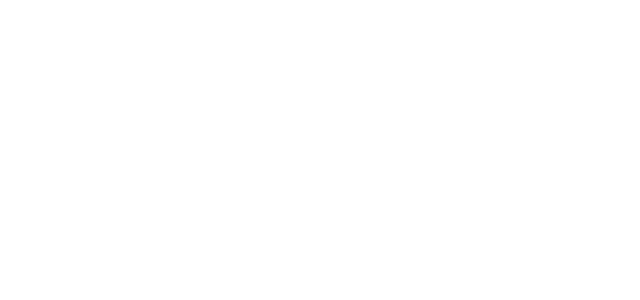
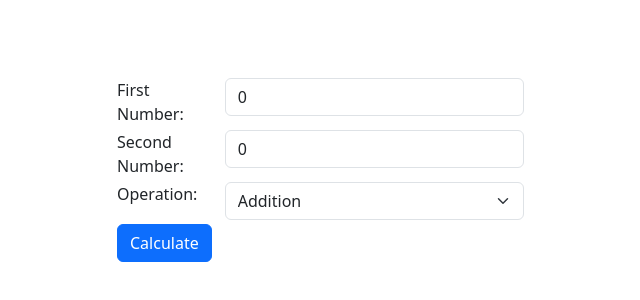
Before and after one commit to Yam532004/StringBoot-Activity, a Vue app: page /calculator in a window 1280 px wide. Before the commit this address had no page. Shown: the part 230-530 px from the top of the page, without its empty margins (535-1175 px from the left). Built offline with nearby package versions, Linux system fonts and the light colour scheme.

Commit message:
calculator/front-end

```diff
--- a/src/router/index.js
+++ b/src/router/index.js
@@ -20,6 +20,11 @@
       component: () => import('../views/SearchDictionary.vue'),
     },
     {
+      path: '/calculator',
+      name: 'calculator',
+      component: () => import('../views/CalculatorView.vue'),
+    },
+    {
       path: '/about',
       name: 'about',
       // route level code-splitting
--- /dev/null
+++ b/src/views/CalculatorView.vue
@@ -0,0 +1,120 @@
+<template>
+  <b-container fluid>
+    <b-row class="my-1">
+      <b-col sm="3">
+        <label for="firstNumber">First Number:</label>
+      </b-col>
+      <b-col sm="9">
+        <b-form-input
+          id="firstNumber"
+          v-model="firstNumber"
+          type="number"
+          placeholder="Enter the first number"
+        ></b-form-input>
+      </b-col>
+    </b-row>
+
+    <b-row class="my-1">
+      <b-col sm="3">
+        <label for="secondNumber">Second Number:</label>
+      </b-col>
+      <b-col sm="9">
+        <b-form-input
+          id="secondNumber"
+          v-model="secondNumber"
+          type="number"
+          placeholder="Enter the second number"
+        ></b-form-input>
+      </b-col>
+    </b-row>
+
+    <b-row class="my-1">
+      <b-col sm="3">
+        <label for="operation">Operation:</label>
+      </b-col>
+      <b-col sm="9">
+        <b-form-select
+          v-model="operation"
+          :options="operationOptions"
+          id="operation"
+        ></b-form-select>
+      </b-col>
+    </b-row>
+
+    <b-row class="my-1">
+      <b-col sm="12">
+        <b-button @click="calculate" variant="primary">Calculate</b-button>
+      </b-col>
+    </b-row>
+
+    <b-row class="my-1" v-if="result !== null">
+      <b-col sm="12">
+        <h4>Result: {{ result }}</h4>
+      </b-col>
+    </b-row>
+  </b-container>
+</template>
+
+<script>
+import { defineComponent, ref } from 'vue';
+import { BFormInput, BFormSelect, BButton, BContainer, BRow, BCol } from 'bootstrap-vue-3';
+import axios from 'axios'; // Import axios để gọi API
+
+export default defineComponent({
+  components: {
+    BFormInput,
+    BFormSelect,
+    BButton,
+    BContainer,
+    BRow,
+    BCol,
+  },
+  setup() {
+    const firstNumber = ref(0);
+    const secondNumber = ref(0);
+    const operation = ref('+');
+    const result = ref(null);
+
+    const operationOptions = [
+      { value: '+', text: 'Addition' },
+      { value: '-', text: 'Subtraction' },
+      { value: '*', text: 'Multiplication' },
+      { value: '/', text: 'Division' },
+    ];
+
+    const calculate = async () => {
+      if (isNaN(firstNumber.value) || isNaN(secondNumber.value)) {
+        alert('Please enter valid numbers');
+        return;
+      }
+
+      try {
+        // Gọi API backend với các tham số đã nhập
+        const response = await axios.get('http://localhost:8080/calculator', {
+          params: {
+            firstNumber: firstNumber.value,
+            secondNumber: secondNumber.value,
+            operator: operation.value,
+          },
+        });
+
+        // Lấy kết quả từ API và cập nhật trong giao diện
+        result.value = response.data;
+      } catch (error) {
+        console.error('Error calling the API:', error);
+        alert('An error occurred while calculating. Please try again.');
+        result.value = null;
+      }
+    };
+
+    return {
+      firstNumber,
+      secondNumber,
+      operation,
+      result,
+      operationOptions,
+      calculate,
+    };
+  },
+});
+</script>
```
